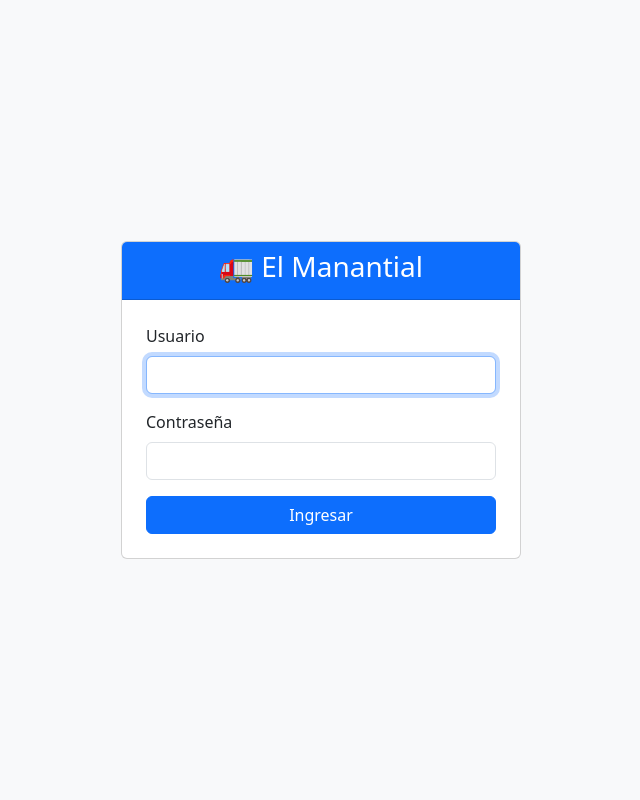
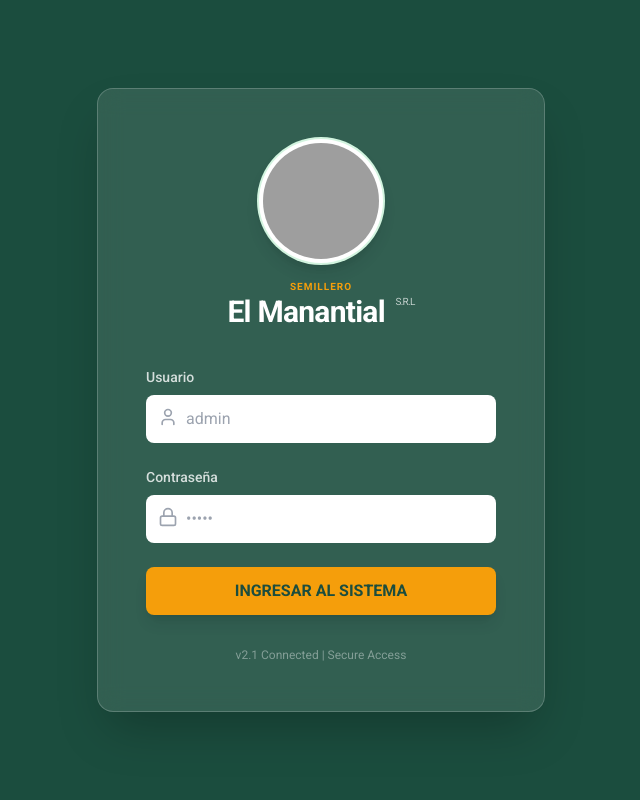
Before and after one commit to matirossi93/gestor-flota, a Flask app: template templates/login.html in a window 1280 px wide. Shown: the whole page, without its empty margins (319-959 px from the left). Run offline with Flask 3, Linux system fonts and the light colour scheme; the template is opened without the code that fills it, so the values that code supplies are empty; some libraries are stand-ins or nearby versions; grey boxes are pictures that could not be loaded.

Commit message:
Add files via upload

```diff
--- a/templates/login.html
+++ b/templates/login.html
@@ -1,35 +1,140 @@
+
 <!DOCTYPE html>
 <html lang="es">
 <head>
     <meta charset="UTF-8">
-    <title>Acceso - Gestor Flota</title>
-    <link href="https://cdn.jsdelivr.net/npm/bootstrap@5.3.0/dist/css/bootstrap.min.css" rel="stylesheet">
+    <meta name="viewport" content="width=device-width, initial-scale=1.0">
+    <title>Login - El Manantial</title>
+
+    <!-- Tailwind CSS -->
+    <script src="https://cdn.tailwindcss.com"></script>
+
+    <!-- Fuentes -->
+    <link href="https://fonts.googleapis.com/css2?family=Roboto:wght@300;400;500;700&display=swap" rel="stylesheet">
+
+    <!-- Iconos Lucide -->
+    <script src="https://unpkg.com/lucide@latest"></script>
+
+    <!-- Configuración de Marca -->
+    <script>
+        tailwind.config = {
+            theme: {
+                extend: {
+                    colors: {
+                        brand: {
+                            beige: '#F3EAD6',
+                            green: {
+                                dark: '#1B4D3E',
+                                light: '#4CAF50',
+                                hover: '#143d30'
+                            },
+                            orange: '#F59E0B',
+                            cream: '#FFFDF5'
+                        }
+                    },
+                    fontFamily: {
+                        sans: ['Roboto', 'sans-serif'],
+                    }
+                }
+            }
+        }
+    </script>
+
     <style>
-        body { background-color: #f8f9fa; display: flex; align-items: center; justify-content: center; height: 100vh; }
-        .card { width: 100%; max-width: 400px; shadow: 0 4px 8px rgba(0,0,0,0.1); }
+        body {
+            font-family: 'Roboto', sans-serif;
+            background-color: #1B4D3E; /* Fondo Verde Oscuro */
+        }
+        .fade-in {
+            animation: fadeIn 0.5s ease-in-out;
+        }
+        @keyframes fadeIn {
+            from { opacity: 0; transform: translateY(10px); }
+            to { opacity: 1; transform: translateY(0); }
+        }
     </style>
 </head>
-<body>
-    <div class="card">
-        <div class="card-header bg-primary text-white text-center">
-            <h3>🚛 El Manantial</h3>
+<body class="h-screen w-full flex items-center justify-center p-4">
+
+    <div class="bg-white/10 backdrop-blur-md p-8 md:p-12 rounded-2xl shadow-2xl w-full max-w-md border border-white/20 fade-in">
+
+        <!-- Logo Section -->
+        <div class="flex justify-center mb-10 flex-col items-center">
+            <div class="bg-white rounded-full p-1 shadow-lg w-32 h-32 flex items-center justify-center border-2 border-green-500/20 overflow-hidden mb-4">
+                <!-- LOGO STATIC -->
+                <img src="/static/logo.png" alt="Semillero El Manantial" class="w-full h-full object-cover rounded-full">
+            </div>
+            <div class="text-center">
+                <p class="text-brand-orange text-[10px] uppercase tracking-widest font-bold leading-tight">Semillero</p>
+                <h1 class="text-white font-bold text-3xl leading-none tracking-tight mt-1">
+                    El Manantial
+                    <span class="text-[10px] font-normal opacity-70 ml-1 align-top">S.R.L</span>
+                </h1>
+            </div>
         </div>
-        <div class="card-body p-4">
-            {% if error %}
-                <div class="alert alert-danger">{{ error }}</div>
-            {% endif %}
-            <form method="POST">
-                <div class="mb-3">
-                    <label class="form-label">Usuario</label>
-                    <input type="text" name="username" class="form-control" required autofocus>
+
+        <!-- Login Form -->
+        <form id="loginForm" class="space-y-6">
+            <div>
+                <label class="block text-white/80 text-sm font-medium mb-2">Usuario</label>
+                <div class="relative">
+                    <i data-lucide="user" class="absolute left-3 top-3 w-5 h-5 text-gray-400"></i>
+                    <input
+                        type="text"
+                        id="username"
+                        class="w-full pl-10 pr-4 py-3 bg-white rounded-lg focus:outline-none focus:ring-2 focus:ring-brand-orange text-gray-900 placeholder-gray-400"
+                        placeholder="admin"
+                    />
                 </div>
-                <div class="mb-3">
-                    <label class="form-label">Contraseña</label>
-                    <input type="password" name="password" class="form-control" required>
+            </div>
+            <div>
+                <label class="block text-white/80 text-sm font-medium mb-2">Contraseña</label>
+                <div class="relative">
+                    <i data-lucide="lock" class="absolute left-3 top-3 w-5 h-5 text-gray-400"></i>
+                    <input
+                        type="password"
+                        id="password"
+                        class="w-full pl-10 pr-4 py-3 bg-white rounded-lg focus:outline-none focus:ring-2 focus:ring-brand-orange text-gray-900 placeholder-gray-400"
+                        placeholder="•••••"
+                    />
                 </div>
-                <button type="submit" class="btn btn-primary w-100">Ingresar</button>
-            </form>
-        </div>
+            </div>
+
+            <div id="errorMsg" class="hidden text-red-300 text-sm text-center font-bold bg-red-900/20 py-2 rounded">
+                Credenciales incorrectas
+            </div>
+
+            <button type="submit" class="w-full bg-brand-orange hover:bg-yellow-500 text-brand-green-dark font-bold py-3 rounded-lg transition-all transform hover:scale-[1.02] shadow-lg mt-4">
+                INGRESAR AL SISTEMA
+            </button>
+        </form>
+
+        <p class="text-center text-white/40 text-xs mt-8">v2.1 Connected | Secure Access</p>
     </div>
+
+    <script>
+        // Inicializar Iconos
+        lucide.createIcons();
+
+        // Lógica simple de Login
+        document.getElementById('loginForm').addEventListener('submit', function(e) {
+            e.preventDefault();
+            const user = document.getElementById('username').value;
+            const pass = document.getElementById('password').value;
+            const errorMsg = document.getElementById('errorMsg');
+
+            // Validación básica (esto debería conectarse a tu backend real si es necesario)
+            if (user === 'admin' && pass === 'admin') {
+                // Redirigir al Dashboard (index.html o ruta raíz '/')
+                window.location.href = '/';
+            } else {
+                errorMsg.classList.remove('hidden');
+                // Animación de error
+                const card = document.querySelector('.backdrop-blur-md');
+                card.classList.add('animate-pulse');
+                setTimeout(() => card.classList.remove('animate-pulse'), 500);
+            }
+        });
+    </script>
 </body>
 </html>
```
